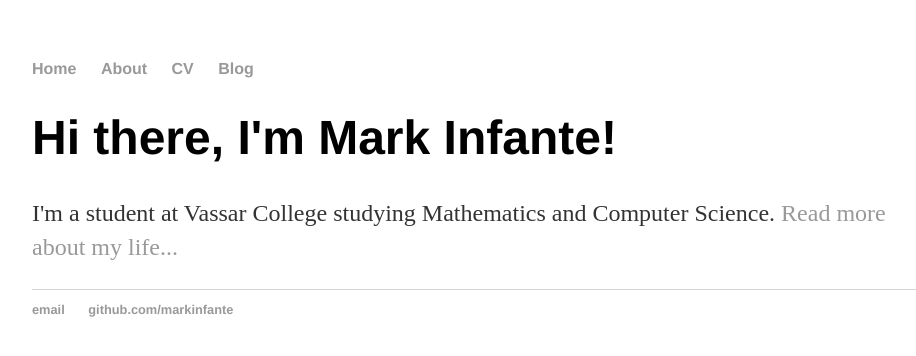
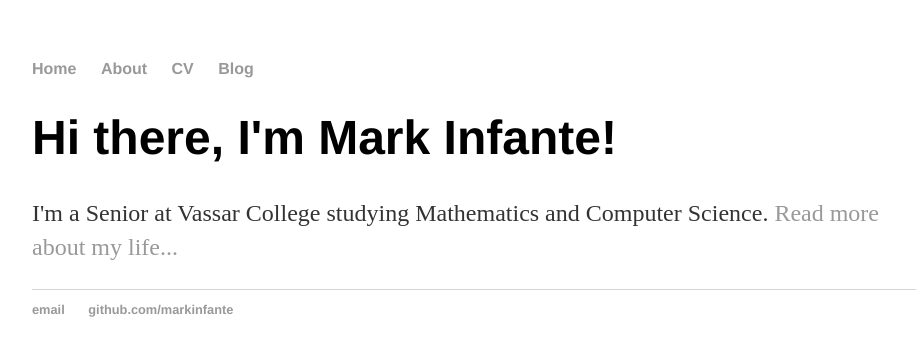
Before and after one commit to markinfante/markinfante.github.io, a Jekyll site: the page built from index.html, in a window 1280 px wide. Shown: the top 356 px of the page, without its empty margins (160-1076 px from the left). Built offline with Jekyll 4.4.1, drawn with Linux system fonts in a browser that asks for light colours.

Commit message:
Update index.html
Update index to utilize Jekyll

```diff
--- a/index.html
+++ b/index.html
@@ -1,29 +1,8 @@
-<!DOCTYPE html>
-<html>
-	<head>
-		<title>Mark Infante, Learning Enthusiast</title>
-		<link rel="stylesheet" type="text/css" href="/css/main.css">
-	</head>
-	<body>
-		<nav>
-    		<ul>
-        		<li><a href="/">Home</a></li>
-	        	<li><a href="/about">About</a></li>
-        		<li><a href="/cv">CV</a></li>
-        		<li><a href="/blog">Blog</a></li>
-    		</ul>
-		</nav>
-		<div class="container">
-    		<div class="blurb">
-        		<h1>Hi there, I'm Mark Infante!</h1>
-				<p>I'm a student at Vassar College studying Mathematics and Computer Science. <a href="/about">Read more about my life...</a></p>
-    		</div><!-- /.blurb -->
-		</div><!-- /.container -->
-		<footer>
-    		<ul>
-        		<li><a href="mailto:minfante@vassar.edu">email</a></li>
-        		<li><a href="https://github.com/markinfante">github.com/markinfante</a></li>
-			</ul>
-		</footer>
-	</body>
-</html>
+---
+layout: default
+title: Mark Infante, Learning Enthusiast
+---
+<div class="blurb">
+	<h1>Hi there, I'm Mark Infante!</h1>
+	<p>I'm a Senior at Vassar College studying Mathematics and Computer Science. <a href="/about">Read more about my life...</a></p>
+</div><!-- /.blurb -->
```
